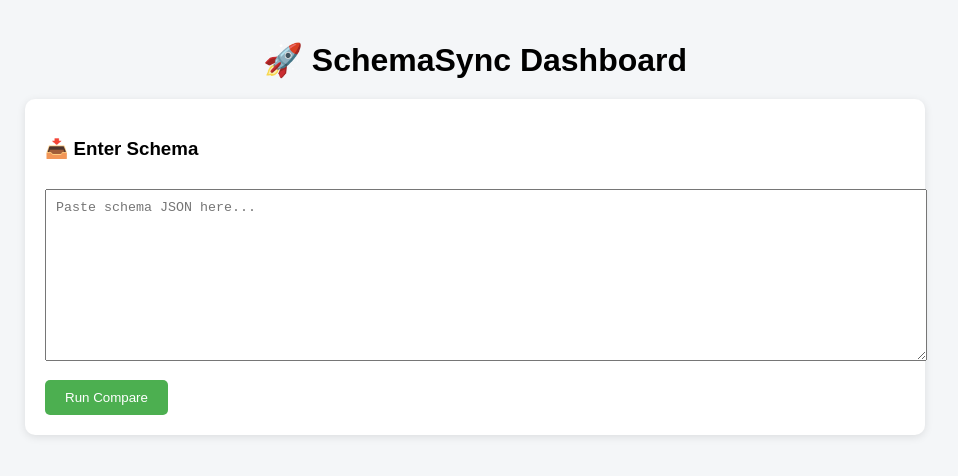
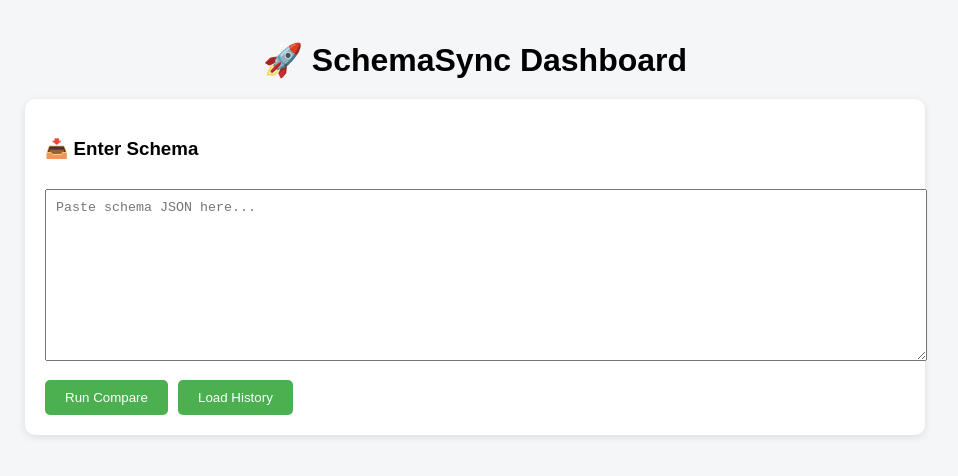
Before and after one commit to Pavankumar876232/schemasync, a React (Create React App) app in the folder frontend/: page / in a window 1280 px wide. Shown: the top 476 px of the page, without its empty margins (165-1123 px from the left). Built offline with nearby package versions, Linux system fonts and the light colour scheme.

Commit message:
timeline UI added

```diff
--- a/frontend/src/App.css
+++ b/frontend/src/App.css
@@ -81,3 +81,9 @@ pre {
   padding: 10px;
   border-radius: 5px;
 }
+.timeline-item {
+  padding: 8px;
+  border-left: 4px solid #4CAF50;
+  margin: 10px 0;
+  background: #f9f9f9;
+}
--- a/frontend/src/App.js
+++ b/frontend/src/App.js
@@ -5,7 +5,9 @@ function App() {
   const [schema, setSchema] = useState("");
   const [result, setResult] = useState(null);
   const [loading, setLoading] = useState(false);
+  const [history, setHistory] = useState([]);
 
+  // 🔹 Compare API
   const runCompare = async () => {
     try {
       setLoading(true);
@@ -28,11 +30,22 @@ function App() {
     }
   };
 
+  // 🔹 Load History
+  const loadHistory = async () => {
+    try {
+      const res = await fetch("https://schemasync.onrender.com/history");
+      const data = await res.json();
+      setHistory(data.versions);
+    } catch (error) {
+      alert("Error loading history");
+    }
+  };
+
   return (
     <div className="container">
       <h1>🚀 SchemaSync Dashboard</h1>
 
-      {/* INPUT CARD */}
+      {/* INPUT */}
       <div className="card">
         <h3>📥 Enter Schema</h3>
         <textarea
@@ -40,9 +53,16 @@ function App() {
           value={schema}
           onChange={(e) => setSchema(e.target.value)}
         />
-        <button onClick={runCompare}>
-          {loading ? "Processing..." : "Run Compare"}
-        </button>
+
+        <div style={{ display: "flex", gap: "10px" }}>
+          <button onClick={runCompare}>
+            {loading ? "Processing..." : "Run Compare"}
+          </button>
+
+          <button onClick={loadHistory}>
+            Load History
+          </button>
+        </div>
       </div>
 
       {/* RESULTS */}
@@ -81,6 +101,18 @@ function App() {
 
         </div>
       )}
+
+      {/* TIMELINE */}
+      {history.length > 0 && (
+        <div className="card">
+          <h3>📦 Schema Timeline</h3>
+          {history.map((item, index) => (
+            <div key={index} className="timeline-item">
+              🟢 {item.replace("schema_", "").replace(".json", "")}
+            </div>
+          ))}
+        </div>
+      )}
     </div>
   );
 }
```
